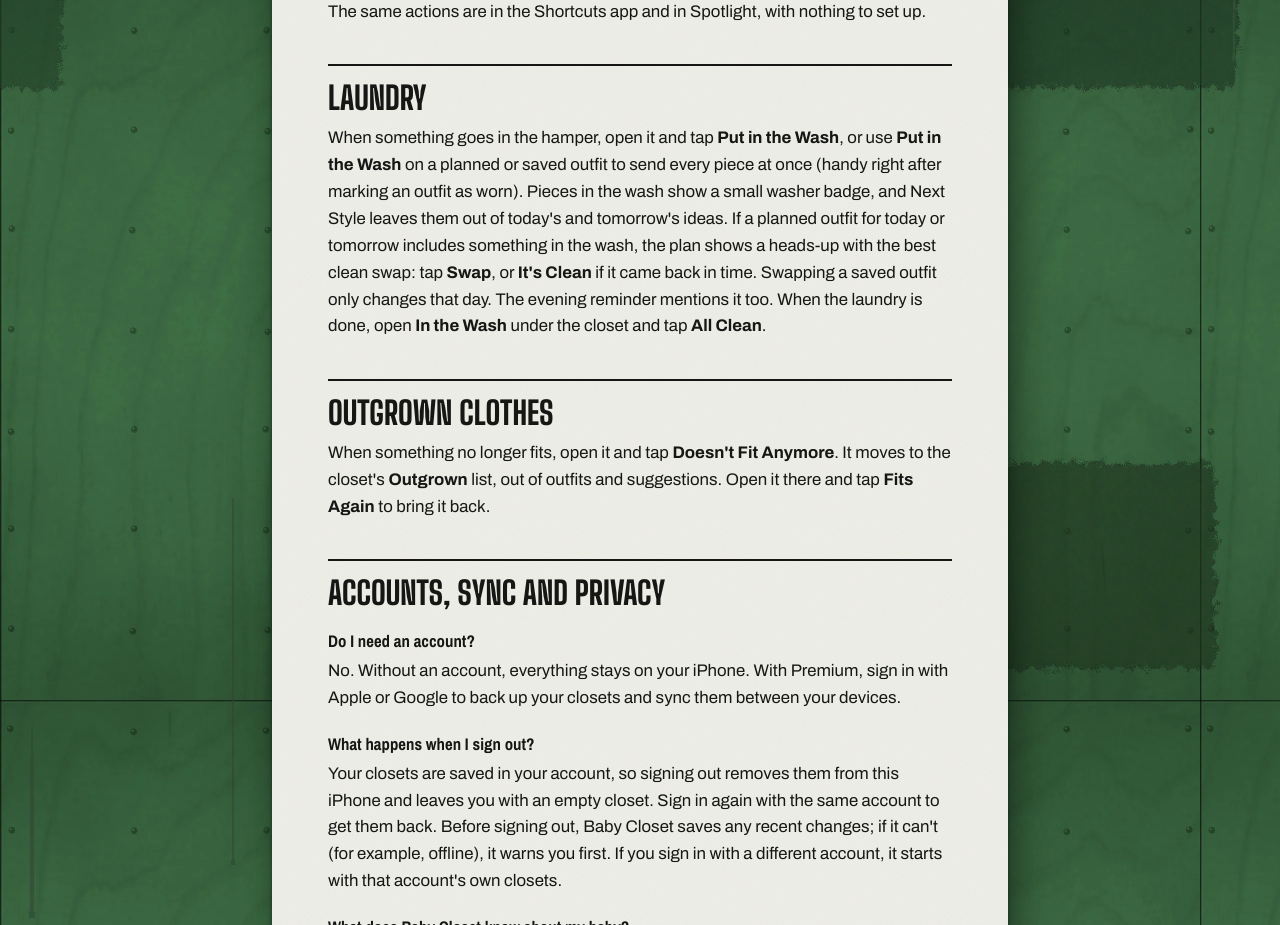
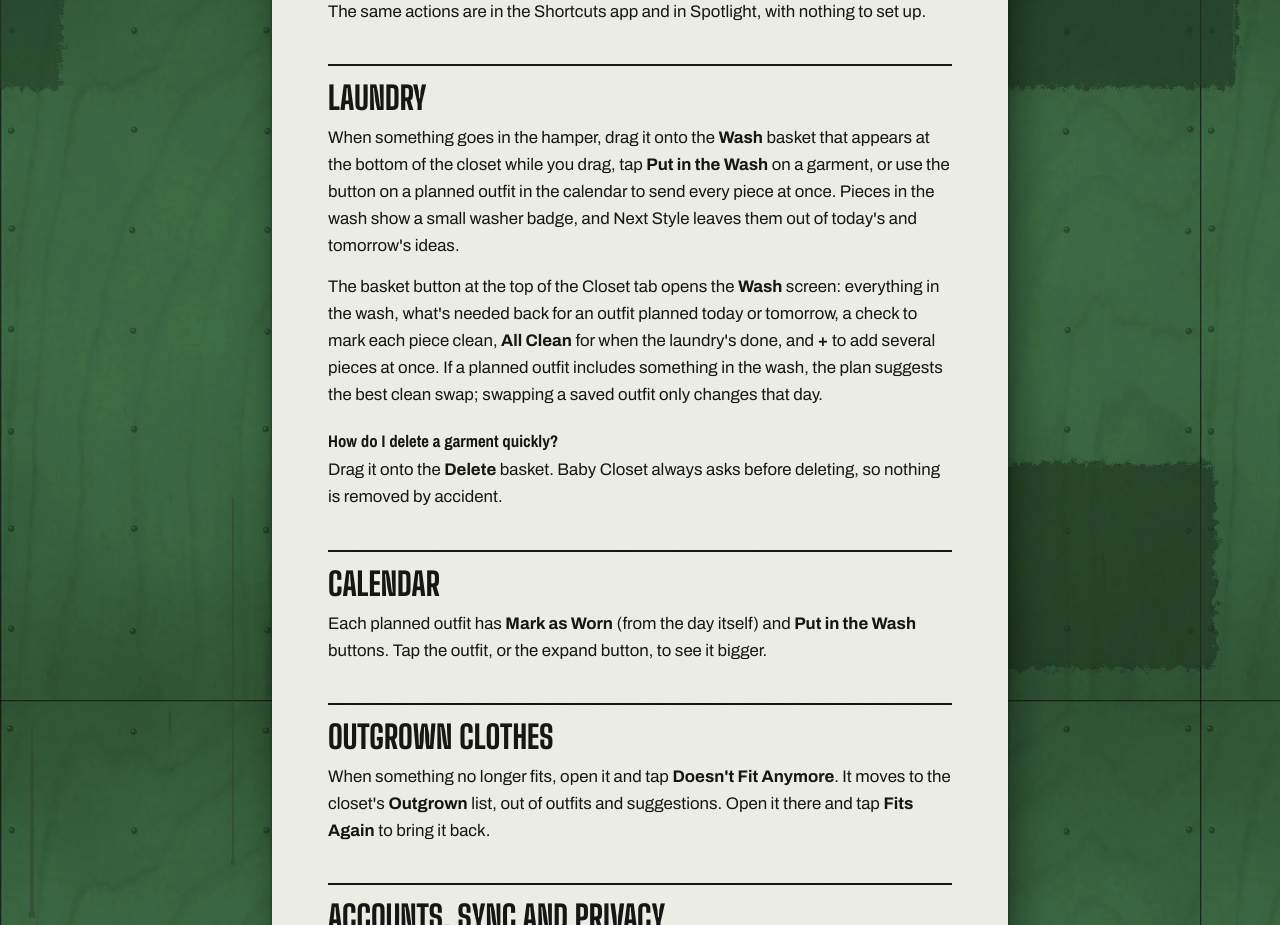
Before and after one commit to alexrf00/inceptumrex, a Next.js app: page /babycloset/support in a window 1280 px wide. Shown: the part 3300-4225 px from the top of the page. Built offline with nearby package versions, Linux system fonts and the light colour scheme.

Commit message:
Baby Closet support: wash basket, wash screen and calendar actions
Co-Authored-By: Claude Opus 5.5 <noreply@anthropic.com>

```diff
--- a/src/app/babycloset/support/page.tsx
+++ b/src/app/babycloset/support/page.tsx
@@ -140,13 +140,28 @@ export default function BabyClosetSupport() {
 
       <h2>Laundry</h2>
       <p>
-        When something goes in the hamper, open it and tap <strong>Put in the Wash</strong>, or use{" "}
-        <strong>Put in the Wash</strong> on a planned or saved outfit to send every piece at once (handy right after
-        marking an outfit as worn). Pieces in the wash show a small washer badge, and Next Style leaves them out of
-        today&apos;s and tomorrow&apos;s ideas. If a planned outfit for today or tomorrow includes something in the wash, the
-        plan shows a heads-up with the best clean swap: tap <strong>Swap</strong>, or <strong>It&apos;s Clean</strong> if
-        it came back in time. Swapping a saved outfit only changes that day. The evening reminder mentions it too.
-        When the laundry is done, open <strong>In the Wash</strong> under the closet and tap <strong>All Clean</strong>.
+        When something goes in the hamper, drag it onto the <strong>Wash</strong> basket that appears at the bottom
+        of the closet while you drag, tap <strong>Put in the Wash</strong> on a garment, or use the button on a
+        planned outfit in the calendar to send every piece at once. Pieces in the wash show a small washer badge,
+        and Next Style leaves them out of today&apos;s and tomorrow&apos;s ideas.
+      </p>
+      <p>
+        The basket button at the top of the Closet tab opens the <strong>Wash</strong> screen: everything in the wash,
+        what&apos;s needed back for an outfit planned today or tomorrow, a check to mark each piece clean,{" "}
+        <strong>All Clean</strong> for when the laundry&apos;s done, and <strong>+</strong> to add several pieces at
+        once. If a planned outfit includes something in the wash, the plan suggests the best clean swap; swapping a
+        saved outfit only changes that day.
+      </p>
+      <h3>How do I delete a garment quickly?</h3>
+      <p>
+        Drag it onto the <strong>Delete</strong> basket. Baby Closet always asks before deleting, so nothing is
+        removed by accident.
+      </p>
+
+      <h2>Calendar</h2>
+      <p>
+        Each planned outfit has <strong>Mark as Worn</strong> (from the day itself) and <strong>Put in the
+        Wash</strong> buttons. Tap the outfit, or the expand button, to see it bigger.
       </p>
 
       <h2>Outgrown clothes</h2>
```
